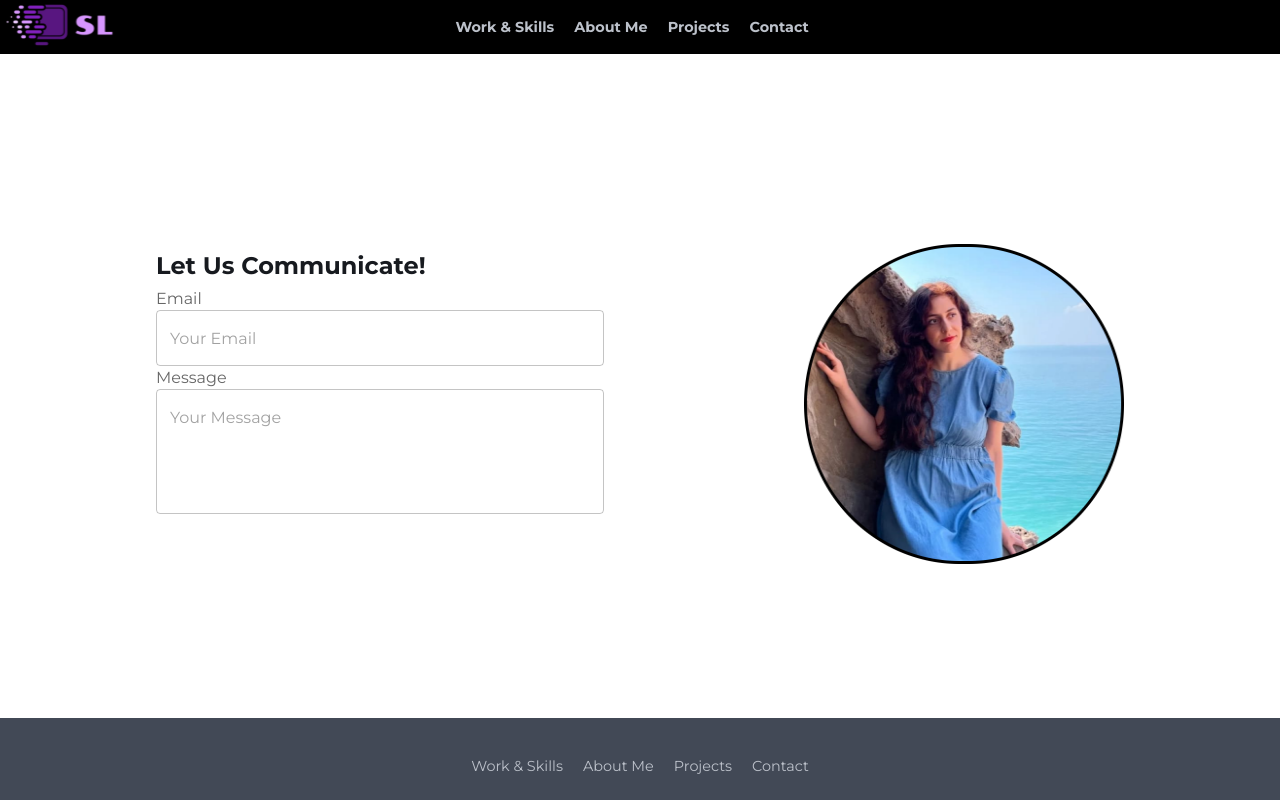
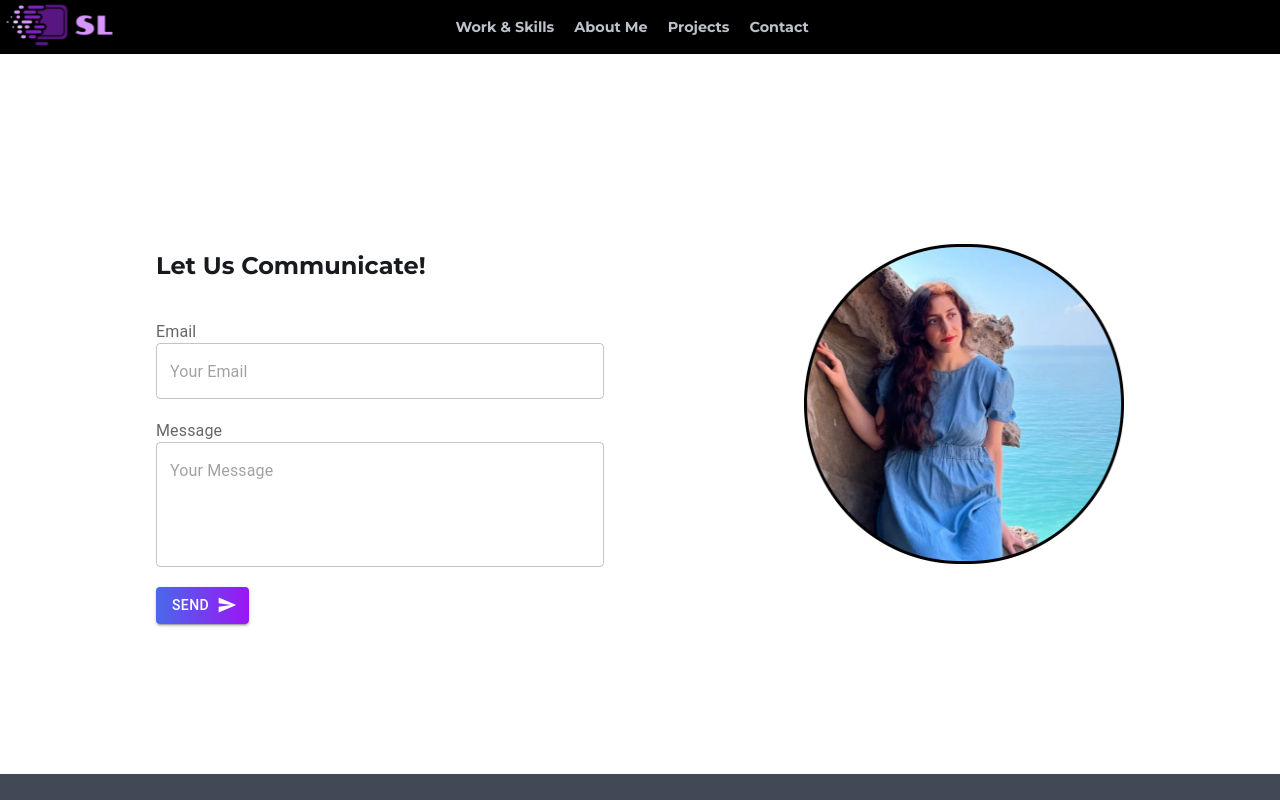
Before and after one commit to SaminLabbaf/Samin-Labbaf, a Next.js app: page /contact in a window 1280 px wide. Shown: the top 800 px of the page. Built offline with nearby package versions, Linux system fonts and the light colour scheme; what @mui/material-nextjs would draw is missing.

Commit message:
added MUI and finished contact page just UI

```diff
--- a/app/contact/contact.style.css
+++ b/app/contact/contact.style.css
@@ -14,6 +14,14 @@
     width: 35%;
 }
 
+.form-section h2 {
+    margin-bottom: 40px;
+}
+
 .form {
     max-width: 560px;
 }
+
+.MuiFormControl-root .MuiOutlinedInput-root{
+    margin-bottom: 20px;
+}
--- a/app/contact/page.jsx
+++ b/app/contact/page.jsx
@@ -2,7 +2,8 @@ import Image from 'next/image';
 import '../styles/home.style.css'
 import me from '../../public/images/me.png';
 import './contact.style.css';
-import { TextField, Box, FormGroup, FormLabel } from '@mui/material';
+import { TextField, Box, FormGroup, FormLabel, Button } from '@mui/material';
+import SendIcon from '@mui/icons-material/Send'
 
 export const metadata = {
     title: 'Contact',
@@ -36,6 +37,9 @@ export default function Contact() {
                             placeholder='Your Message'
                         />
                     </FormGroup>
+                    <Button type='submit' variant="contained" endIcon={<SendIcon />}>
+                        Send
+                    </Button>
                 </Box>
             </section>
             <section>
--- a/package.json
+++ b/package.json
@@ -3,6 +3,7 @@
     "@emotion/cache": "^11.13.5",
     "@emotion/react": "^11.13.5",
     "@emotion/styled": "^11.13.5",
+    "@mui/icons-material": "^6.1.10",
     "@mui/material": "^6.1.9",
     "@mui/material-nextjs": "^6.1.9",
     "next": "^15.0.3",
--- a/theme.js
+++ b/theme.js
@@ -1,10 +1,26 @@
-'use client';
+'use client'
+
 import { createTheme } from '@mui/material/styles';
+import { green, purple } from '@mui/material/colors';
 
 const theme = createTheme({
-  typography: {
-    fontFamily: 'var(--font-roboto)',
+  palette: {
+    primary: {
+      main: '#7F01D8',
+    },
+    secondary: {
+      main: green[500],
+    },
   },
+  components: {
+    MuiButton: {
+      styleOverrides: {
+        contained: {
+          background: 'linear-gradient(90deg, rgba(69, 102, 234, 0.98) 0%, rgba(153, 17, 243, 0.98) 100%)'
+        }
+      }
+    }
+  }
 });
 
-export default theme;
+export default theme
```
Also changed, not shown: 1 other file (tests, documents, lock files or other folders). Lines whose indentation alone changed are shown as unchanged.
